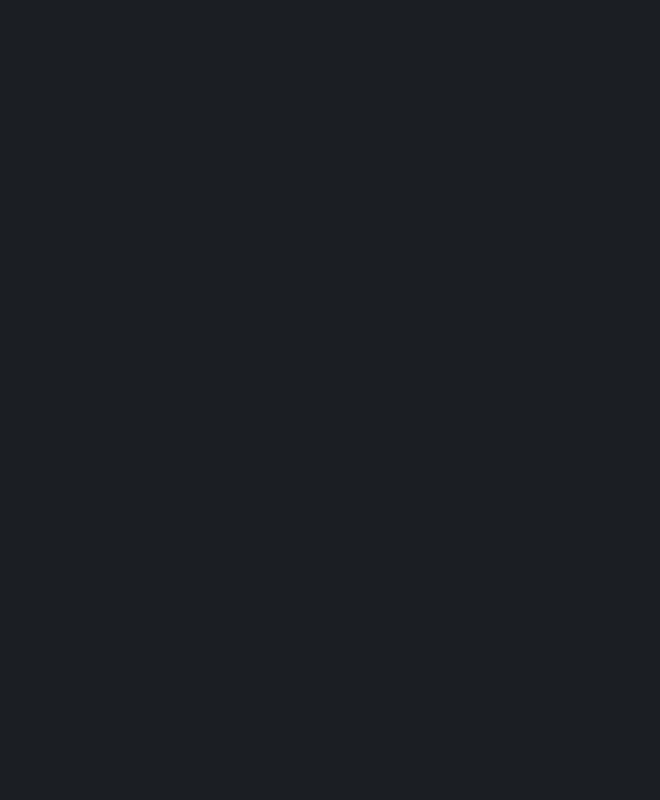
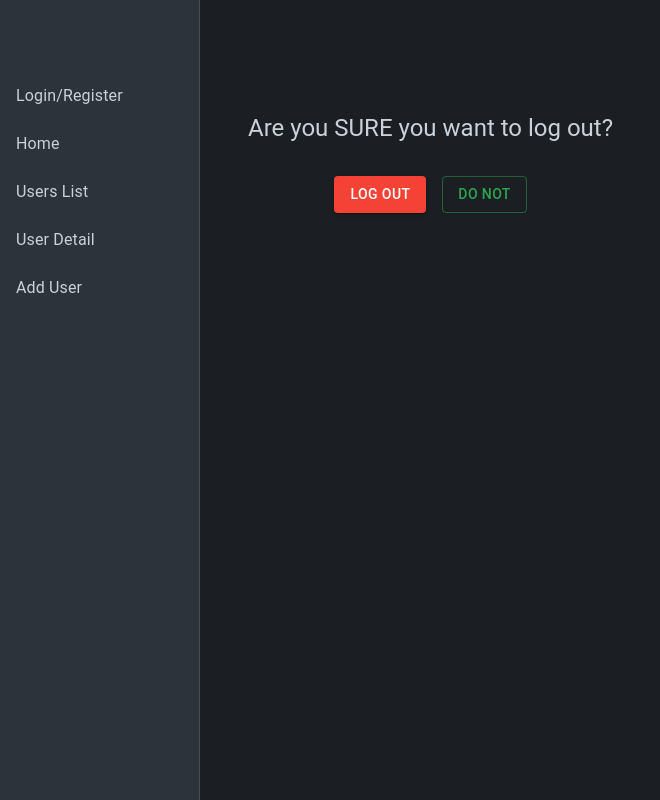
Before and after one commit to emily-flambe/chesscom-helper, a React (Vite) app in the folder chesscom_helper/frontend/: page /logout-confirmation in a window 1280 px wide. Before the commit this address had no page. Shown: the whole page, without its empty margins (0-660 px from the left). Built offline with nearby package versions, Linux system fonts and the light colour scheme.

Commit message:
add login and logout

```diff
--- a/chesscom_helper/frontend/src/App.jsx
+++ b/chesscom_helper/frontend/src/App.jsx
@@ -13,6 +13,8 @@ import UserDetail from './pages/UserDetail';
 import AddUser from './pages/AddUser';
 import Home from './pages/Home';
 import Register from './pages/Register';
+import Login from './pages/Login';
+import LogoutConfirmation from './pages/LogoutConfirmation';
 
 // Create your dark theme
 const theme = createTheme({
@@ -47,6 +49,8 @@ export default function App() {
             <Route path="/user/:username" element={<UserDetail />} />
             <Route path="/add-user" element={<AddUser />} />
             <Route path="/register" element={<Register />} />
+            <Route path="/login" element={<Login />} />
+            <Route path="/logout-confirmation" element={<LogoutConfirmation />} />
           </Route>
         </Routes>
       </BrowserRouter>
--- a/chesscom_helper/frontend/src/components/Layout.jsx
+++ b/chesscom_helper/frontend/src/components/Layout.jsx
@@ -1,15 +1,14 @@
 // Layout.jsx
-import React from 'react';
+import React, { useContext } from 'react';
 import { Outlet, Link as RouterLink } from 'react-router-dom';
 import { Drawer, List, ListItem, ListItemButton, ListItemText, Toolbar, Box } from '@mui/material';
+import { AuthContext } from '../context/AuthContext';
 
 export default function Layout() {
+  const { token, logout } = useContext(AuthContext);
+
   return (
     <Box sx={{ display: 'flex' }}>
-      {/*
-        A permanent Drawer on the left side.
-        "sx" allows customizing the drawer's Paper background, width, etc.
-      */}
       <Drawer
         variant="permanent"
         sx={{
@@ -18,21 +17,25 @@ export default function Layout() {
           '& .MuiDrawer-paper': {
             width: 200,
             boxSizing: 'border-box',
-            backgroundColor: 'var(--table-header-bg)', // optional custom color
+            backgroundColor: 'var(--table-header-bg)',
           },
         }}
       >
-        {/*
-          Toolbar adds top spacing so content doesn't flow under an AppBar (if you ever add one).
-          You can remove <Toolbar /> if you don't need that spacing.
-        */}
         <Toolbar />
         <List>
-          <ListItem disablePadding>
-            <ListItemButton component={RouterLink} to="/register">
-              <ListItemText primary="Register" />
-            </ListItemButton>
-          </ListItem>
+          {token ? (
+            <ListItem disablePadding>
+              <ListItemButton component={RouterLink} to="/logout-confirmation">
+                <ListItemText primary="Logout" />
+              </ListItemButton>
+            </ListItem>
+          ) : (
+            <ListItem disablePadding>
+              <ListItemButton component={RouterLink} to="/login">
+                <ListItemText primary="Login/Register" />
+              </ListItemButton>
+            </ListItem>
+          )}
           <ListItem disablePadding>
             <ListItemButton component={RouterLink} to="/">
               <ListItemText primary="Home" />
@@ -56,12 +59,11 @@ export default function Layout() {
         </List>
       </Drawer>
 
-      {/* Main Content */}
       <Box
         component="main"
         sx={{
           flexGrow: 1,
-          p: 2, // material-ui spacing for padding
+          p: 2,
         }}
       >
         <Toolbar />
--- a/chesscom_helper/frontend/src/context/AuthContext.jsx
+++ b/chesscom_helper/frontend/src/context/AuthContext.jsx
@@ -1,23 +1,26 @@
 // frontend/src/context/AuthContext.jsx
-import React, { createContext, useState, useEffect } from 'react';
+import React, { createContext, useState } from 'react';
 
 export const AuthContext = createContext();
 
 export const AuthProvider = ({ children }) => {
   const [token, setToken] = useState(localStorage.getItem('authToken'));
+  const [user, setUser] = useState(null);
 
-  const login = (newToken) => {
+  const login = (newToken, username) => {
     localStorage.setItem('authToken', newToken);
     setToken(newToken);
+    setUser({ username }); // store the username for later use
   };
 
   const logout = () => {
     localStorage.removeItem('authToken');
     setToken(null);
+    setUser(null);
   };
 
   return (
-    <AuthContext.Provider value={{ token, login, logout }}>
+    <AuthContext.Provider value={{ token, user, login, logout }}>
       {children}
     </AuthContext.Provider>
   );
--- a/chesscom_helper/frontend/src/main.jsx
+++ b/chesscom_helper/frontend/src/main.jsx
@@ -3,11 +3,14 @@ import React from 'react';
 import ReactDOM from 'react-dom/client';
 import App from './App';
 import './index.css';
+import { AuthProvider } from './context/AuthContext';
 
 // No need to import theme or ThemeProvider if it's all handled in App.jsx
 
 ReactDOM.createRoot(document.getElementById('root')).render(
   <React.StrictMode>
-    <App />
+    <AuthProvider>
+      <App />
+    </AuthProvider>
   </React.StrictMode>,
 );
--- a/chesscom_helper/frontend/src/pages/Home.jsx
+++ b/chesscom_helper/frontend/src/pages/Home.jsx
@@ -1,19 +1,35 @@
-// src/pages/Home.jsx
+// frontend/src/pages/Home.jsx
 import React from 'react';
-import { Box, Typography } from '@mui/material';
+import { Box, Typography, Alert } from '@mui/material';
+import { useLocation } from 'react-router-dom';
 
 export default function Home() {
+  const location = useLocation();
+
+  // Parse query parameters from location.search
+  const params = new URLSearchParams(location.search);
+  const logoutFlag = params.get('logout');
+
   return (
     <Box sx={{ p: 2 }}>
+      {logoutFlag === '1' && (
+        <Alert severity="info" sx={{ mb: 2 }}>
+          You have logged out. Thank you for using chesscomhelper.com!
+        </Alert>
+      )}
       <Typography variant="h4" gutterBottom sx={{ fontWeight: 'bold' }}>
         Welcome to Chesscom Helper
       </Typography>
       <Typography variant="h5" gutterBottom sx={{ mb: 5 }}>
         Your Chesstest Friend :)
       </Typography>
-      <Typography variant="body1">
-        Select something from the sidebar!
-      </Typography>
+      <Box sx={{ my: 2, textAlign: 'center' }}>
+        <img
+          src="/assets/majestic-knight.png"
+          alt="Majestic Knight"
+          style={{ maxWidth: '75%', height: 'auto' }}
+        />
+      </Box>
     </Box>
   );
 }
--- a/chesscom_helper/frontend/src/pages/Login.jsx
+++ b/chesscom_helper/frontend/src/pages/Login.jsx
@@ -2,10 +2,12 @@
 import React, { useState, useContext } from 'react';
 import axios from 'axios';
 import { AuthContext } from '../context/AuthContext';
-import { Box, Typography, TextField, Button, Alert } from '@mui/material';
+import { Box, Typography, TextField, Button, Alert, Link } from '@mui/material';
+import { Link as RouterLink, useNavigate } from 'react-router-dom';
 
 const Login = () => {
   const { login } = useContext(AuthContext);
+  const navigate = useNavigate(); // Get the navigate function
   const [credentials, setCredentials] = useState({ username: '', password: '' });
   const [error, setError] = useState(null);
   const [loading, setLoading] = useState(false);
@@ -19,10 +21,9 @@ const Login = () => {
     setLoading(true);
     setError(null);
     try {
-      // Call your login API endpoint
       const response = await axios.post('http://localhost:8000/api/accounts/login/', credentials);
-      // The token is typically in response.data.access (if using JWT)
-      login(response.data.access);
+      login(response.data.access, credentials.username);
+      navigate('/');
     } catch (err) {
       setError('Invalid credentials');
     } finally {
@@ -56,6 +57,12 @@ const Login = () => {
           {loading ? 'Logging in...' : 'Login'}
         </Button>
       </Box>
+      <Typography variant="body2" sx={{ mt: 2 }}>
+        Need to create an account?{' '}
+        <Link component={RouterLink} to="/register">
+          Click here
+        </Link>
+      </Typography>
     </Box>
   );
 };
--- /dev/null
+++ b/chesscom_helper/frontend/src/pages/LogoutConfirmation.jsx
@@ -0,0 +1,40 @@
+// frontend/src/pages/LogoutConfirmation.jsx
+import React, { useContext } from 'react';
+import { useNavigate } from 'react-router-dom';
+import { Box, Typography, Button } from '@mui/material';
+import { AuthContext } from '../context/AuthContext';
+
+const LogoutConfirmation = () => {
+  const { logout } = useContext(AuthContext);
+  const navigate = useNavigate();
+
+  const handleConfirmLogout = () => {
+    // Perform the logout action
+    logout();
+    // Redirect to Home with a query parameter to indicate logout message
+    navigate('/?logout=1');
+  };
+
+  const handleCancelLogout = () => {
+    // Redirect to Home with no query parameters
+    navigate('/');
+  };
+
+  return (
+    <Box sx={{ p: 4, maxWidth: 500, mx: 'auto', textAlign: 'center' }}>
+      <Typography variant="h5" gutterBottom>
+        Are you SURE you want to log out?
+      </Typography>
+      <Box sx={{ display: 'flex', justifyContent: 'center', gap: 2, mt: 4 }}>
+        <Button variant="contained" color="error" onClick={handleConfirmLogout}>
+          LOG OUT
+        </Button>
+        <Button variant="outlined" onClick={handleCancelLogout}>
+          DO NOT
+        </Button>
+      </Box>
+    </Box>
+  );
+};
+
+export default LogoutConfirmation;
```
